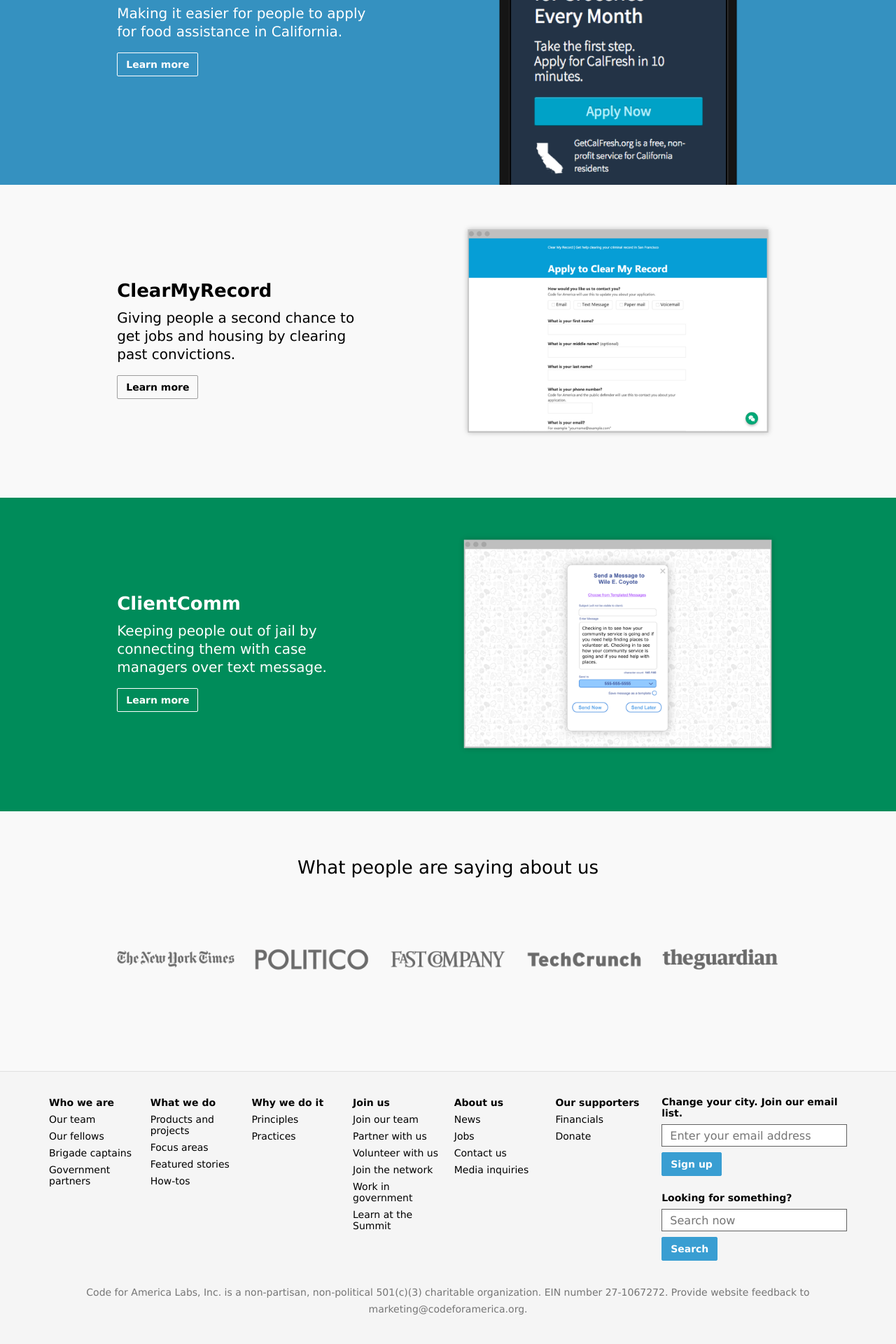
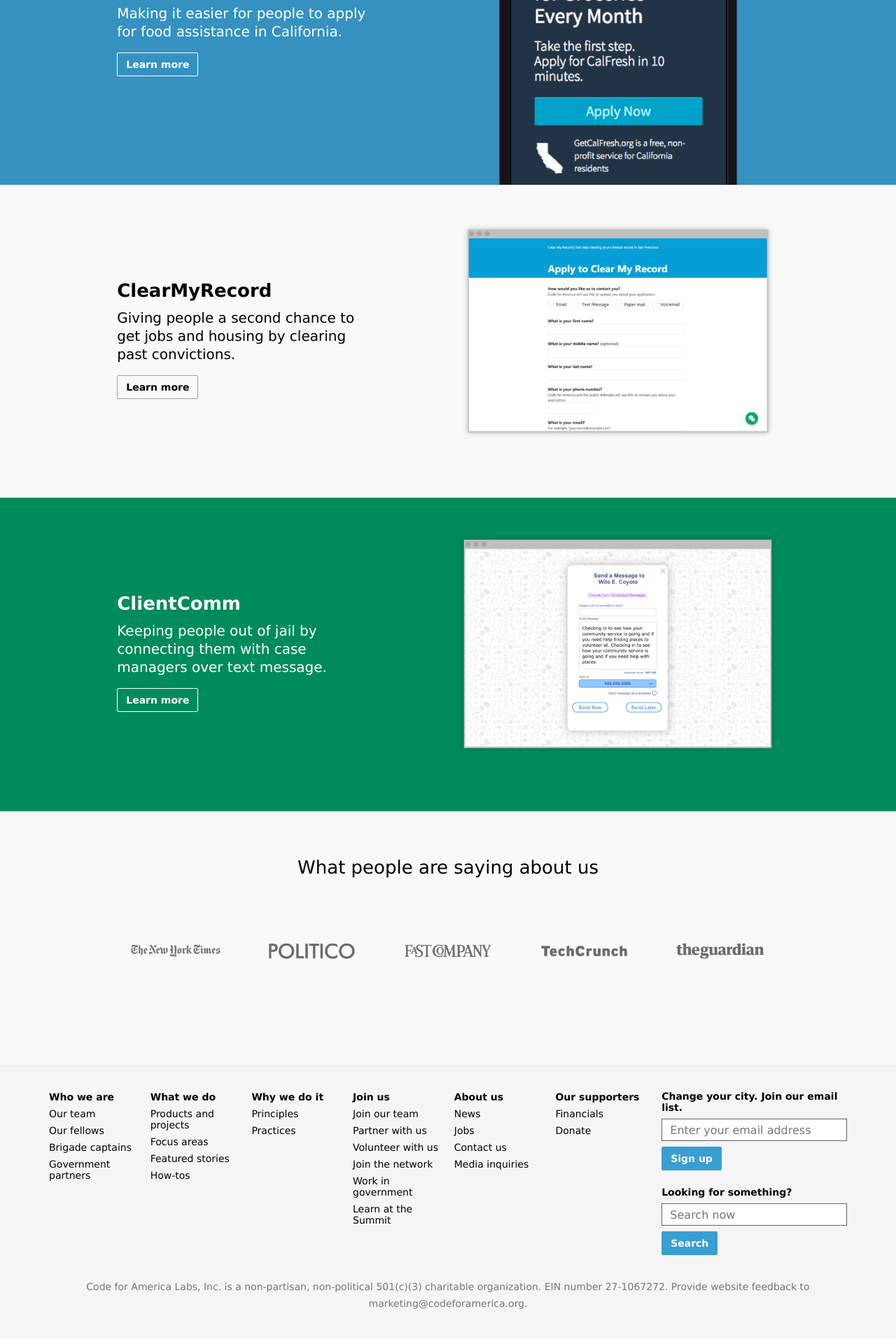
Before and after one commit to codeforamerica/style-guide, a Jekyll site: the page built from _templates/primary-page.html, in a window 1280 px wide. Shown: the part 1395-3315 px from the top of the page at 70% size. Built offline with Jekyll 4.4.1, drawn with Linux system fonts in a browser that asks for light colours; nearby versions of some CDN libraries.

Commit message:
A new logo pattern that doesn't rely on grid blocks

```diff
--- a/_sass/molecules/_logos.scss
+++ b/_sass/molecules/_logos.scss
@@ -1,21 +1,26 @@
 .logos {
-  margin: {
-    top: 1rem;
-  }
-}
-.logo-item {
   margin: {
     top: 1rem;
     bottom: 1rem;
   }
-  // Respond down to make them half-size
-  @media screen and (max-width: $tablet-up) {
-    float: left;
-    width: 50%;
-    margin: {
-      left: 0;
-      right: 0;
-    }
+}
+.logo-item, a.logo-item {
+  display: inline-block;
+  margin: .25rem 0;
+  width: 30%;
+  padding: 5px;
+  @include media($tablet-up) {
+    width: 15%;
     padding: 20px;
   }
+  // Respond down to make them half-size
+  // @media screen and (max-width: $tablet-up) {
+  //   float: left;
+  //   width: 50%;
+  //   margin: {
+  //     left: 0;
+  //     right: 0;
+  //   }
+  //   padding: 20px;
+  // }
 }
```
